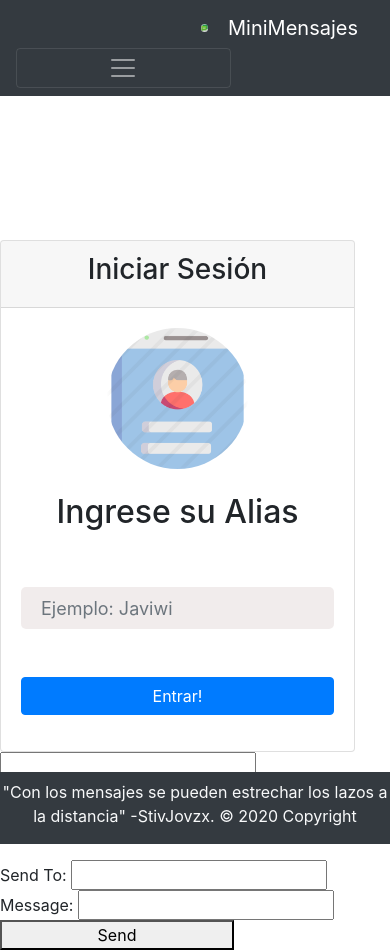
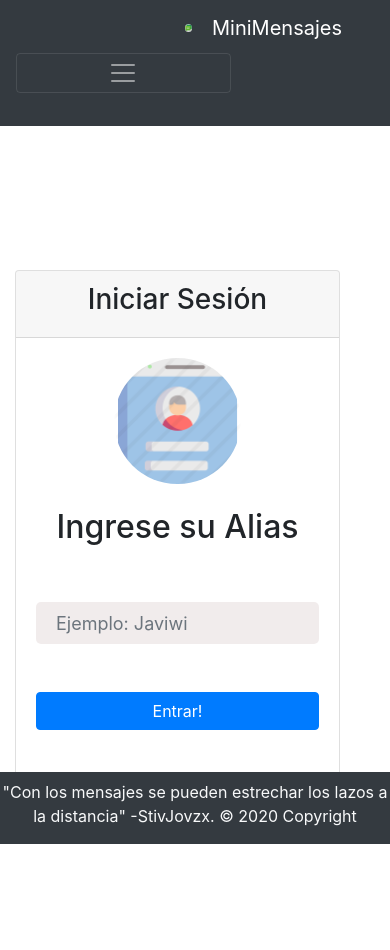
Before and after one commit to RodrigoAlejandroBP/WebSocket, a Flask app: page / in a window 390 px wide. After the commit the page ends 844 px from the top, so only its background shows below. Run offline with Flask 2, Linux system fonts and the light colour scheme; some libraries are stand-ins or nearby versions.

Commit message:
casi terminado

```diff
--- a/socketio_private_message/app.py
+++ b/socketio_private_message/app.py
@@ -1,8 +1,5 @@
-from flask import Flask, render_template, request,redirect, url_for, session,flash
+from flask import Flask, render_template, request,redirect, url_for
 from flask_socketio import SocketIO, send, emit
-from flask_wtf import FlaskForm
-from wtforms import StringField, SubmitField, PasswordField, BooleanField
-from wtforms.validators import DataRequired, Email, Length
 import json
 
 
@@ -17,6 +14,7 @@ socketio = SocketIO(app,cors_allowed_origins="*")
 
 users = {}
 
+historialmensajes=[]
 
 
 
@@ -26,14 +24,7 @@ users = {}
 @app.route('/', methods=['GET', 'POST'])
 def salachat():
     error = None
-
-
     return render_template('index.html',error=error)
-
-@app.route('/orginate')
-def orginate():
-    socketio.emit('server orginated', 'Something happened on the server!')
-    return '<h1>Sent!</h1>'
 
 @socketio.on('message from user', namespace='/messages')
 def receive_message_from_user(message):
@@ -45,13 +36,16 @@ def receive_username(username):
     users[username] = request.sid
     #users.append({username : request.sid})
     #print(users)
-    print('Username added!')
+    print(users)
+    emit('alias',username)
 
 @socketio.on('private_message', namespace='/private')
 def private_message(payload):
     recipient_session_id = users[payload['username']]
     message = payload['message']
 
+    #Agrego a los dos que conversaron
+    historialmensajes.append()
     emit('new_private_message', message, room=recipient_session_id)
 
 '''
--- a/socketio_private_message/static/base.css
+++ b/socketio_private_message/static/base.css
@@ -87,6 +87,17 @@ img.hola {
   opacity: 0.8;
 }
 
-.Aparecer{
-    display:hidden!;
+#a{
+    display: none;
+    visibility: hidden;
 }
+
+div.msg_bbl {
+background-color: #ddd;
+padding: 5px 10px;
+border-radius: 10px;
+color: #555;
+margin-bottom: 5px;
+}
+
+/*  AVER Q PASA */
--- a/socketio_private_message/static/script.js
+++ b/socketio_private_message/static/script.js
@@ -1,9 +1,19 @@
+
 $(document).ready(function() {
 
-    function myFunc(vars) {
-        return vars
-    }
 
+
+
+
+
+    console.log(document.getElementById('username'));
+
+    $( "#send_username" ).click(function() {
+        var hola = $('#username').val();
+        document.getElementById('Usuario').innerHTML='Bienvenido '+hola+'!!';
+        $("#Desaparecer").hide(1111);
+        $("#Aparecer").show('slow');
+    });
     /*
     Conectarse al puerto y crear la coneccion con socket.
     */
@@ -19,37 +29,49 @@ $(document).ready(function() {
 
     $('#send').on('click', function() {
         var message = $('#message').val();
-
         socket_messages.emit('message from user', message);
 
     });
 
+
+
+    $('#send_username').on('click', function() {
+        private_socket.emit('username', $('#username').val());
+
+    });
+
+    //Iniciar socket para conversaciones privadas
+
+    var private_socket = io('http://127.0.0.1:5000/private')
+    $('#send_private_message').on('click', function() {
+        //deberia saber quien lo mando
+
+        var recipient = $('#send_to_username').val();
+        var message_to_send = $('#private_message').val();
+        if($('#private_message').val!=''){
+            $('#private_message').val('');
+        }
+        if($('send_to_username').val!=''){
+            $('#send_to_username').val('');
+        }
+        private_socket.emit('private_message', {'username' : recipient, 'message' : message_to_send});
+    });
+
+    //Loby general
     socket_messages.on('from flask', function(msg) {
         alert(msg);
     });
 
-    socket.on('server orginated', function(msg) {
-        alert(msg);
+    //Mensajes privados
+
+    private_socket.on('new_private_message', function(msg) {
+        console.log( msg )
+          $( '#Mensajes' ).remove()
+          $( 'div.message_holder' ).append( '<div class="msg_bbl"><b style="color: #000">'+msg.user_name+'</b> '+msg.message+'</div>' )
     });
-
-    var private_socket = io('http://127.0.0.1:5000/private')
-
-
-     private_socket.emit({{data}});
 
 
 
-    $('#send_private_message').on('click', function() {
-        var recipient = $('#send_to_username').val();
-        var message_to_send = $('#private_message').val();
-
-
-        private_socket.emit('private_message', {'username' : recipient, 'message' : message_to_send});
-    });
-
-    private_socket.on('new_private_message', function(msg) {
-        alert(msg);
-    });
 
     /*
 
--- a/socketio_private_message/templates/index.html
+++ b/socketio_private_message/templates/index.html
@@ -1,144 +1,233 @@
-<!doctype html>
+<!DOCTYPE html>
 <html lang="en">
-
   <head>
     <!-- Required meta tags -->
-    <meta charset="utf-8">
-    <meta name="viewport" content="width=device-width, initial-scale=1, shrink-to-fit=no">
+    <meta charset="utf-8" />
+    <meta
+      name="viewport"
+      content="width=device-width, initial-scale=1, shrink-to-fit=no"
+    />
 
-    <link rel="stylesheet" type="text/css" href="{{ url_for('static', filename='base.css') }}">
-
-    <!-- Bootstrap CSS -->
-    <link rel="stylesheet" href="https://stackpath.bootstrapcdn.com/bootstrap/4.4.1/css/bootstrap.min.css"
-
-            integrity="sha384-Vkoo8x4CGsO3+Hhxv8T/Q5PaXtkKtu6ug5TOeNV6gBiFeWPGFN9MuhOf23Q9Ifjh" crossorigin="anonymous">
-  <script src="https://code.jquery.com/jquery-3.4.1.slim.min.js"
-        integrity="sha384-J6qa4849blE2+poT4WnyKhv5vZF5SrPo0iEjwBvKU7imGFAV0wwj1yYfoRSJoZ+n"
-        crossorigin="anonymous"></script>
-    <script src="https://cdn.jsdelivr.net/npm/popper.js@1.16.0/dist/umd/popper.min.js"
-        integrity="sha384-Q6E9RHvbIyZFJoft+2mJbHaEWldlvI9IOYy5n3zV9zzTtmI3UksdQRVvoxMfooAo"
-        crossorigin="anonymous"></script>
-    <script src="https://stackpath.bootstrapcdn.com/bootstrap/4.4.1/js/bootstrap.min.js"
-        integrity="sha384-wfSDF2E50Y2D1uUdj0O3uMBJnjuUD4Ih7YwaYd1iqfktj0Uod8GCExl3Og8ifwB6"
-        crossorigin="anonymous"></script>
+    <script src="https://ajax.googleapis.com/ajax/libs/jquery/3.5.1/jquery.min.js"></script>
 
 
+    <link
+      rel="stylesheet"
+      href="https://stackpath.bootstrapcdn.com/bootstrap/4.4.1/css/bootstrap.min.css"
+      integrity="sha384-Vkoo8x4CGsO3+Hhxv8T/Q5PaXtkKtu6ug5TOeNV6gBiFeWPGFN9MuhOf23Q9Ifjh"
+      crossorigin="anonymous"
+    />
+
+    <script
+      src="https://cdn.jsdelivr.net/npm/popper.js@1.16.0/dist/umd/popper.min.js"
+      integrity="sha384-Q6E9RHvbIyZFJoft+2mJbHaEWldlvI9IOYy5n3zV9zzTtmI3UksdQRVvoxMfooAo"
+      crossorigin="anonymous"
+    ></script>
+    <script
+      src="https://stackpath.bootstrapcdn.com/bootstrap/4.4.1/js/bootstrap.min.js"
+      integrity="sha384-wfSDF2E50Y2D1uUdj0O3uMBJnjuUD4Ih7YwaYd1iqfktj0Uod8GCExl3Og8ifwB6"
+      crossorigin="anonymous"
+    ></script>
+
+    <script src="https://cdnjs.cloudflare.com/ajax/libs/socket.io/2.0.4/socket.io.js"></script>
+    <script src="{{ url_for('static', filename='script.js') }}"></script>
+    <link
+      rel="stylesheet"
+      type="text/css"
+      href="{{ url_for('static', filename='base.css') }}"
+    />
+    <script>
+
+        $(document).ready(function() {
+
+            $("#Aparecer").hide();
+        });
+</script>
+    <!-- Bootstrap CSS -->
   </head>
 
-<body data-spy="scroll">
 
-    <nav class=" navbar navbar-expand-lg navbar-dark bg-dark " >
-        <img class="hola" src="{{ url_for('static', filename='img/dos.png') }}" style="width: 2%; margin-right: 20px;" >
-        <a class="navbar-brand"  href="/">MiniMensajes</a>
-        <button class="navbar-toggler" type="button" data-toggle="collapse" data-target="#navbarTogglerDemo02"
-            aria-controls="navbarTogglerDemo02" aria-expanded="false" aria-label="Toggle navigation">
+
+  <nav class="navbar navbar-expand-lg navbar-dark bg-dark">
+    <img
+      class="hola"
+      src="{{ url_for('static', filename='img/dos.png') }}"
+      style="width: 2%; margin-right: 20px;"
+    />
+    <a class="navbar-brand" href="/">MiniMensajes</a>
+    <a id ="Usuario" class="navbar-brand"></a>
+    <button
+      class="navbar-toggler"
+      type="button"
+      data-toggle="collapse"
+      data-target="#navbarTogglerDemo02"
+      aria-controls="navbarTogglerDemo02"
+      aria-expanded="false"
+      aria-label="Toggle navigation"
+    >
       <span class="navbar-toggler-icon"></span>
     </button>
 
     <div class="collapse navbar-collapse" id="navbarTogglerDemo02">
       <ul class="navbar-nav mr-auto mt-2 mt-lg-0">
-                <li class="nav-item active">
-
-
-                </li>
-
+        <li class="nav-item active"></li>
       </ul>
       <form class="form-inline my-2 my-lg-0">
-                <ul class="navbar-nav">
-
-                </ul>
+        <ul class="navbar-nav"></ul>
       </form>
     </div>
   </nav>
 
-    <div class="container pt-4 pb-4 " style="padding-bottom: 6rem !important;">
+  <div class="container pt-4 pb-4" style="padding-bottom: 6rem !important;">
     {% block content %}{% endblock %}
   </div>
 
+  <body data-spy="scroll">
 
+    <!-- Empieza parte login-->
+    <div class="container"  id="Desaparecer">
+      <div
+        class="row"
+        style="margin-right: 20px; "
 
-<div class="row" style="margin-right:20px;" id="Desaparecer">
+      >
         <div class="col-md-4 offset-md-4">
           <div class="card mt-4 text-center">
-
             <div class="card-header">
-
               <h3>Iniciar Sesión</h3>
-
             </div>
 
             <div class="card-body">
               {% if error %}
-                        <div class="alert alert-danger" style="color: red; font-size:14px;">
+              <div
+                class="alert alert-danger"
+                style="color: red; font-size: 14px;"
+              >
                 {{ error }}
               </div>
               {% endif %}
               <div class="col-md-12">
                 <div class="thumbnail">
-                                <img align="middle"  class="hola" src="{{ url_for('static', filename='img/login.png') }}"  style="height:50%; width:50%;">
+                  <img
+                    align="middle"
+                    class="hola"
+                    src="{{ url_for('static', filename='img/login.png') }}"
+                    style="height: 50%; width: 50%;"
+                  />
                 </div>
               </div>
-                    <br>
+              <br />
               <div class="form-group">
-                       <h2> Ingrese su Alias</h2>
-                       <br><br>
-                        <input type="text" id="username" class="form-control" placeholder="Ejemplo: Javiwi">
+                <h2>Ingrese su Alias</h2>
+                <br /><br />
+                <input
+                  type="text"
+                  id="username"
+                  class="form-control"
+                  placeholder="Ejemplo: Javiwi"
+                />
 
-                          <br>
-                        <button id="send_to_username" onclick="myFunction1() " class="btn btn-primary btn-block mt-4" > Entrar!</button>
+                <br />
+                <button
+                  id="send_username"
+
+                  class="btn btn-primary btn-block mt-4"
+                >
+                  Entrar!
+                </button>
+              </div>
+            </div>
+          </div>
+        </div>
+      </div>
+    </div>
+    <!-- Comienza la parte del chat-->
+    <div class="container" id ="Aparecer">
+      <div class="row">
+        <div class="col-sm">
+            <b
+              >Envia tus mensajes aqui abajo!!
+              <span class="glyphicon glyphicon-arrow-down"></span
+            ></b>
+            <div class="clearfix" style="margin-top: 5px;"></div>
+
+            Mensaje privado a:
+            <div style="padding-top: 5px;"></div>
+            <input
+              type="text"
+              class="username form-control"
+              id="send_to_username"
+              placeholder="Ingrese Alias"
+            />
+            <div style="padding-top: 5px;"></div>
+            Mensaje:
+            <div style="padding-top: 5px;"></div>
+            <input
+              type="text"
+              class="message form-control"
+              id="private_message"
+              placeholder="Ingrese su mensaje"
+            />
+            <div style="padding-top: 5px;"></div>
+
+            <button
+              id="send_private_message"
+              class="btn btn-outline-success btn-block"
+
+            >
+              <span class="glyphicon glyphicon-send"></span>Send
+            </button>
+            <div style="padding-top: 5px;"></div>
+            Mensaje al lobby:
+            <div style="padding-top: 5px;"></div>
+            <input
+              type="text"
+              class="message form-control"
+              id="message"
+              placeholder="Ingrese su mensaje"
+            />
+            <div style="padding-top: 5px;"></div>
+            <button id="send" class="btn btn-outline-success btn-block">
+              Send
+            </button>
+          </div>
+
+        <!--Mensajes-->
+        <div class="col-md">
+            <div class="no_message">
+              <h1 style="color: #ccc;" id='Mensajes'>No hay mensajes todavia</h1>
+              <div class="message_holder"></div>
+            </div>
+        </div>
+
+
+        <div class="col-">
+          aaaa
+        </div>
 
 
       </div>
+    </div>
+    <div>
+      <!--<div id="a" >-->
 
+      <br />
+      <br />
+      <br />
     </div>
-
-         </div>
-    </div>
-</div>
-    <!-- Optional JavaScript -->
-    <!-- jQuery first, then Popper.js, then Bootstrap JS -->
-
-
-<script>
-
-function myFunction1() {
-    $('#username').val('');
-    var e=document.getElementById('Desaparecer');
-    e.style.display = ((e.style.display != 'none') ? 'none' : 'block');
-
-    };
-
-
-</script>
-
-<div class="Aparecer" >
-    <input type="text" id="message">   </input>
-        <button id="send">Send</button>
-        <br>
-        <br>
-        <br>
-        Send To: <input type="text" id="send_to_username">
-        Message: <input type="text" id="private_message">
-        <button id="send_private_message">Send</button>
-</div>
-
-
-
-
-
   </body>
 
   <div>
-<footer class="fixed-bottom  bg-dark page-footer  ">
+    <footer class="fixed-bottom bg-dark page-footer">
       <h6></h6>
       <!-- Copyright -->
-  <div class="footer-copyright text-center  text-light">
-    <p href="https://mdbootstrap.com/">"Con los mensajes se pueden estrechar los lazos a la distancia" -StivJovzx. © 2020 Copyright</p>
-
+      <div class="footer-copyright text-center text-light">
+        <p href="https://mdbootstrap.com/">
+          "Con los mensajes se pueden estrechar los lazos a la distancia"
+          -StivJovzx. © 2020 Copyright
+        </p>
       </div>
       <!-- Copyright -->
-
     </footer>
   </div>
-
 </html>
```
Also changed, not shown: socketio_private_message/templates/signup.html (deleted, +0 -114 lines). Lines whose indentation alone changed are shown as unchanged.
